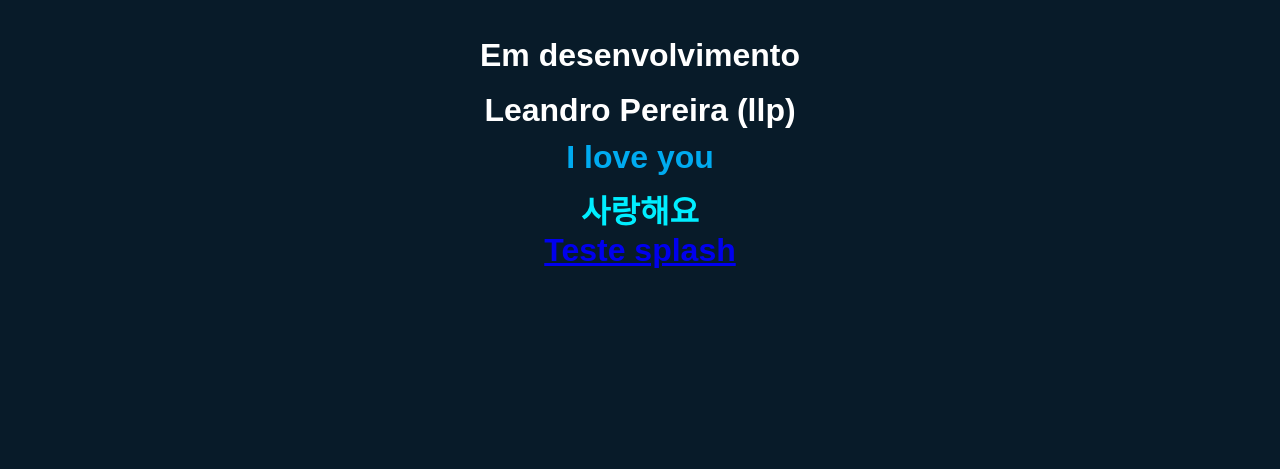
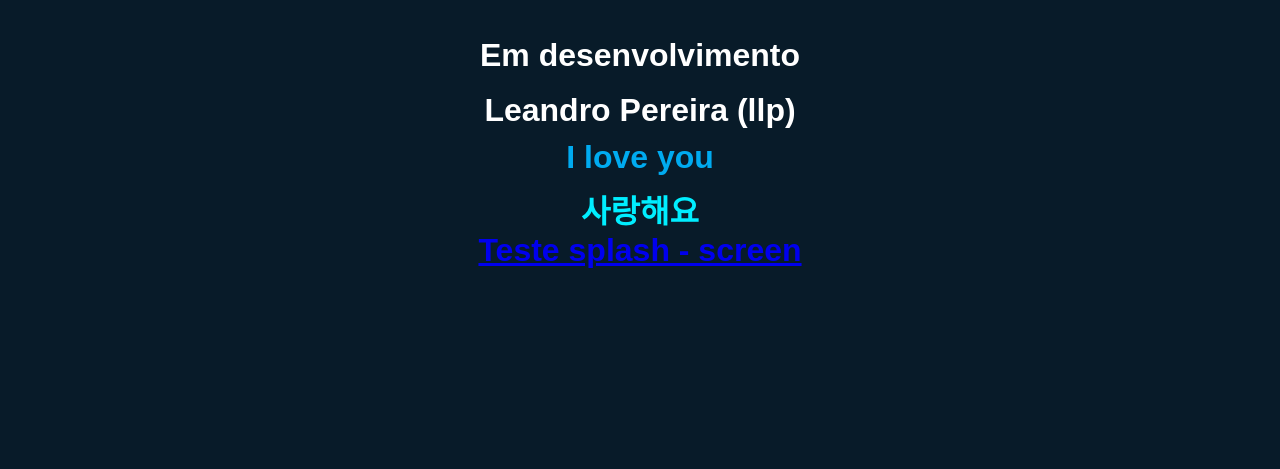
Before and after one commit to LeandroPereira2603/site-natureza---bem-star, a plain HTML site: page index.html in a window 1280 px wide. Shown: the part 1229-1698 px from the top of the page. Drawn offline with Linux system fonts and the light colour scheme; files whose address does not match are found by name.

Commit message:
Update index.html

```diff
--- a/index.html
+++ b/index.html
@@ -61,7 +61,7 @@
      <h1> Leandro Pereira (llp) </h1>
      <h1 style="color:var(--color-butterfly-segundaria-escuro);margin-top:10px;"> I love you </h1>
     <h1 style="color:var(--color-butterfly-primaria-claro);margin-top:10px;"> 사랑해요 </h1>
-    <h1> <a href="splash.html">Teste splash</a></h1>
+    <h1> <a href="splash.html">Teste splash - screen </a></h1>
 
 
      <div class="espaco"></div>
```
